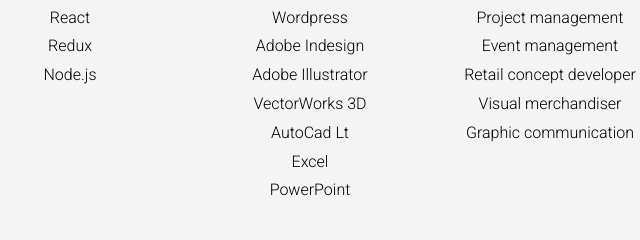
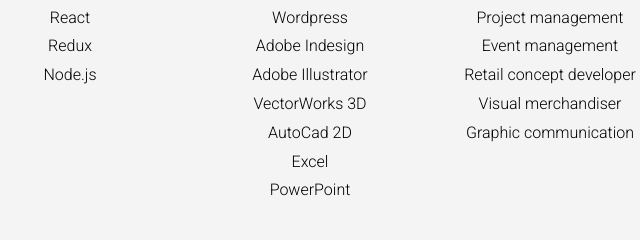
Before and after one commit to johannawaern/Portfolio, a plain HTML site: page index.html in a window 1280 px wide. Shown: the part 3706-3946 px from the top of the page, 330-970 px from the left. Drawn offline with Linux system fonts and the light colour scheme.

Commit message:
update toolbox

```diff
--- a/index.html
+++ b/index.html
@@ -330,7 +330,7 @@
               <p>Adobe Indesign</p>
               <p>Adobe Illustrator</p>
               <p>VectorWorks 3D</p>
-              <p>AutoCad Lt</p>
+              <p>AutoCad 2D</p>
               <p>Excel</p>
               <p>PowerPoint</p>
             </div>
```
